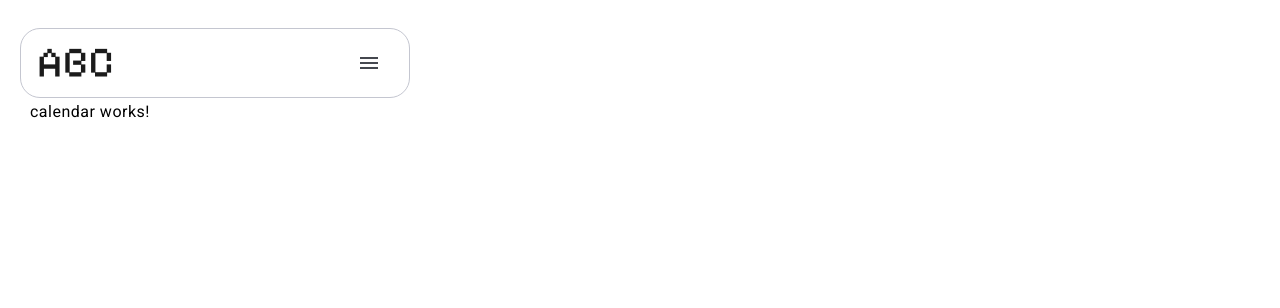
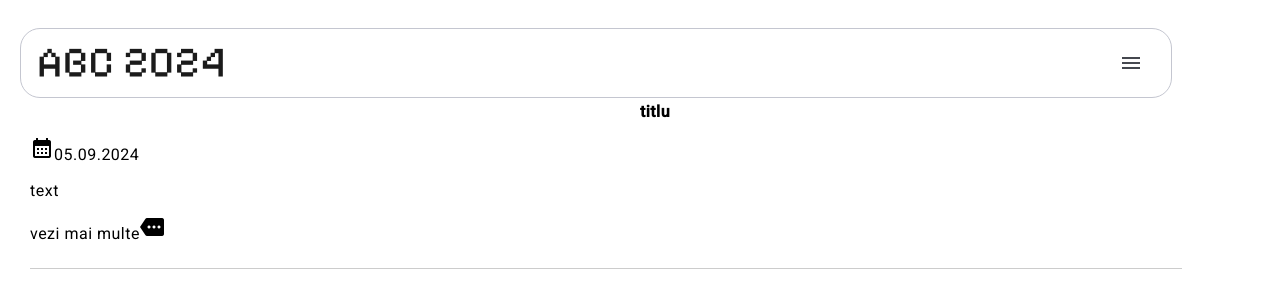
Before and after one commit to ABC-practica-2024/Frontend-new, an Angular app in the folder _Presentation-Website/: page /calendar in a window 1280 px wide. Shown: the top 308 px of the page. Built offline with nearby package versions, Linux system fonts and the light colour scheme.

Commit message:
feat: configured calendar post layout

```diff
--- a/_Presentation-Website/src/app/calendar/calendar.component.css
+++ b/_Presentation-Website/src/app/calendar/calendar.component.css
@@ -1,3 +1,21 @@
 .container {
     margin-top: 100px;
 }
+
+.title {
+    text-align: center;
+    font-weight: bold;
+}
+
+.container::after {
+    content: "";
+    display: block;
+    border-top: 1px solid #ccc;
+    margin: 10px 0;
+    width: 90vw;
+    max-width: 390vw;
+}
+
+.p1, .p2 {
+    display: inline-block;
+}
--- a/_Presentation-Website/src/app/calendar/calendar.component.html
+++ b/_Presentation-Website/src/app/calendar/calendar.component.html
@@ -1 +1,14 @@
-<p class="container">calendar works!</p>
+<div class="container">
+    <p class="title">titlu</p>
+    <div>
+        <p class="p1"><mat-icon>calendar_month</mat-icon></p>
+        <p class="p2">05.09.2024</p>
+    </div>
+
+    <p>text</p>
+    <div>
+        <p class="p1">vezi mai multe</p>
+        <p class="p2"><mat-icon>more-vert</mat-icon></p>
+    </div>
+
+</div>
--- a/_Presentation-Website/src/app/calendar/calendar.component.ts
+++ b/_Presentation-Website/src/app/calendar/calendar.component.ts
@@ -1,11 +1,13 @@
 import { Component } from '@angular/core';
 import {NavbarComponent} from "../navbar/navbar.component";
+import {MatIcon} from "@angular/material/icon";
 
 @Component({
   selector: 'app-calendar',
   standalone: true,
     imports: [
-        NavbarComponent
+        NavbarComponent,
+        MatIcon
     ],
   templateUrl: './calendar.component.html',
   styleUrl: './calendar.component.css'
--- a/_Presentation-Website/src/app/navbar/navbar.component.css
+++ b/_Presentation-Website/src/app/navbar/navbar.component.css
@@ -1,8 +1,8 @@
 .navbar {
     position: absolute;
-    width: 390px;
+    width: 90vw;
+    max-width: 390vw;
     --navbar-height: 70px;            /* css variable */
-    --navbar-width: 390px;
     height: var(--navbar-height);
     left: 20px;
     --navbar-top: 28px;
--- a/_Presentation-Website/src/app/navbar/navbar.component.html
+++ b/_Presentation-Website/src/app/navbar/navbar.component.html
@@ -8,13 +8,13 @@
 
 <mat-card class="navbar" appearance="outlined">
     <mat-card-content class="abc-text">
-        <span>ABC</span>
+        <span>ABC 2024</span>
     </mat-card-content>
     <button class="menu-button" mat-icon-button [matMenuTriggerFor]="menu">
         <mat-icon>menu</mat-icon>
     </button>
     <mat-menu #menu="matMenu" xPosition="before">
-        <button mat-menu-item>
+        <button routerLink="/" mat-menu-item>
             <mat-icon>home</mat-icon>
             <span>Home</span>
         </button>
@@ -22,11 +22,11 @@
             <mat-icon>calendar_month</mat-icon>
             <span>Calendar</span>
         </button>
-        <button mat-menu-item>
+        <button routerLink="/echipa" mat-menu-item>
             <mat-icon>groups</mat-icon>
             <span>Echipa</span>
         </button>
-        <button mat-menu-item>
+        <button routerLink="/contact" mat-menu-item>
             <mat-icon>contact_page</mat-icon>
             <span>Contact</span>
         </button>
```
